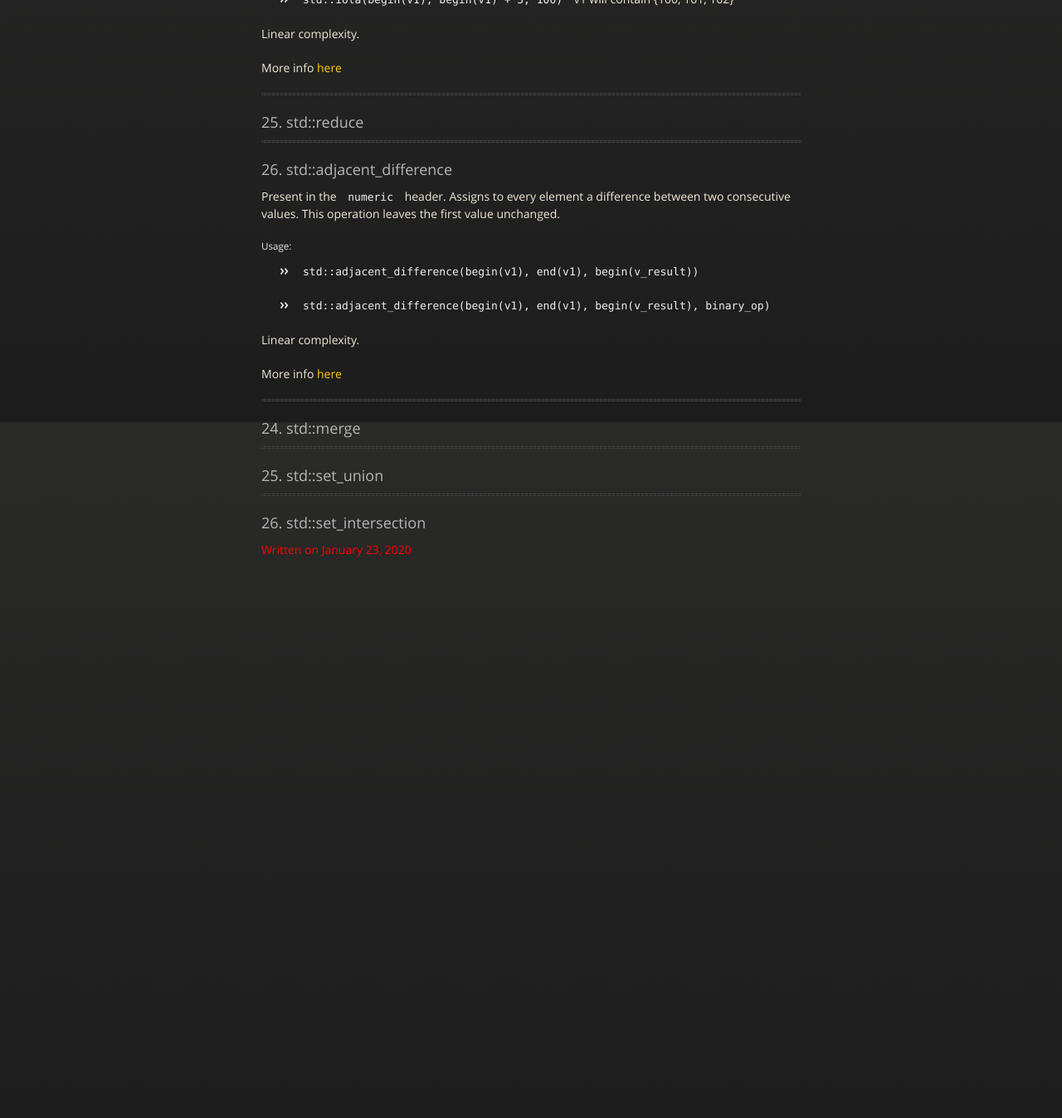
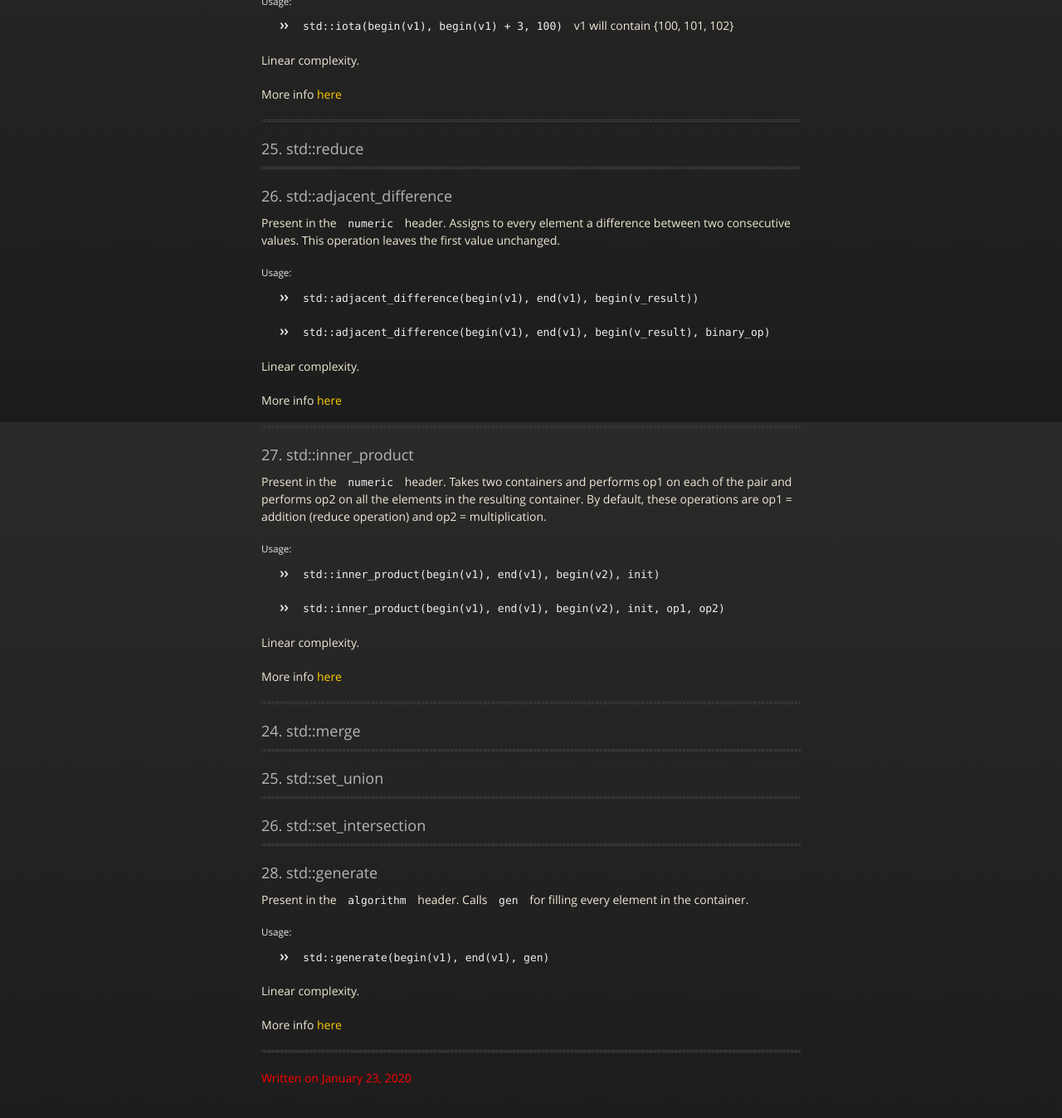
Before and after one commit to naveenspace7/naveenspace7.github.io, a Jekyll site: the page built from _posts/2020-1-23-AlgorithmsCpp.md, in a window 1280 px wide and 1400 px high, scrolled down 9391 px. Shown: the top 1348 px of the window at 83% size. Built offline with Jekyll 4.4.1, drawn with Linux system fonts in a browser that asks for light colours; before the commit the page ends 10154 px from its top, so only the background shows below that; some of the changed text lies outside the part shown.

Commit message:
Add generate and inner_product

```diff
--- a/_posts/2020-1-23-AlgorithmsCpp.md
+++ b/_posts/2020-1-23-AlgorithmsCpp.md
@@ -17,18 +17,17 @@ tags: C++ Algorithms
 | [16. copy](#cpy) | [17. copy_if](#cpyif)      | [18. nth_element](#nthelem) |
 | [19. reverse](#rvr) | [20. reverse_copy](#rcopy)      | [21. set_difference](#sdiff) |
 | [22. set_symmetric_difference](#ssdiff) | [23. transform](#transform)      | [24. iota](#iota) |
-| [25. reduce](#reduce) | [26. adjacent_difference](#adiff) |  |
+| [25. reduce](#reduce) | [26. adjacent_difference](#adiff) | [27. inner_product](#inner_product) |
+| [28. generate](#generate) |  |  |
 
 
 <!-- Pipeline: -->
 <!-- reduce  and this vs accumulate -->
-<!-- inner_product -->
 <!-- transform_reduce -->
 <!-- partial_sum -->
 <!-- inclusive_scan -->
 <!-- transform_inclusive_scan -->
 <!-- transform_exclusive_scan -->
-<!-- adjacent_difference -->
 
 
 
@@ -463,6 +462,22 @@ More info [here](http://www.cplusplus.com/reference/numeric/adjacent_difference/
 
 ___
 
+### 27. std::inner_product <a name="inner_product"></a>
+
+Present in the `numeric` header. Takes two containers and performs op1 on each of the pair and performs op2 on all the elements in the resulting container. By default, these operations are op1 = addition (reduce operation) and op2 = multiplication.
+
+##### Usage:
+
+* `std::inner_product(begin(v1), end(v1), begin(v2), init)`
+
+* `std::inner_product(begin(v1), end(v1), begin(v2), init, op1, op2)`
+
+Linear complexity.
+
+More info [here](http://www.cplusplus.com/reference/numeric/inner_product/)
+
+___
+
 ### 24. std::merge <a name="merge"></a>
 
 ___
@@ -472,3 +487,19 @@ ___
 ___
 
 ### 26. std::set_intersection <a name="setin"></a>
+
+___
+
+### 28. std::generate <a name="generate"></a>
+
+Present in the `algorithm` header. Calls `gen` for filling every element in the container.
+
+##### Usage:
+
+* `std::generate(begin(v1), end(v1), gen)`
+
+Linear complexity.
+
+More info [here](http://www.cplusplus.com/reference/algorithm/generate/)
+
+___
```
